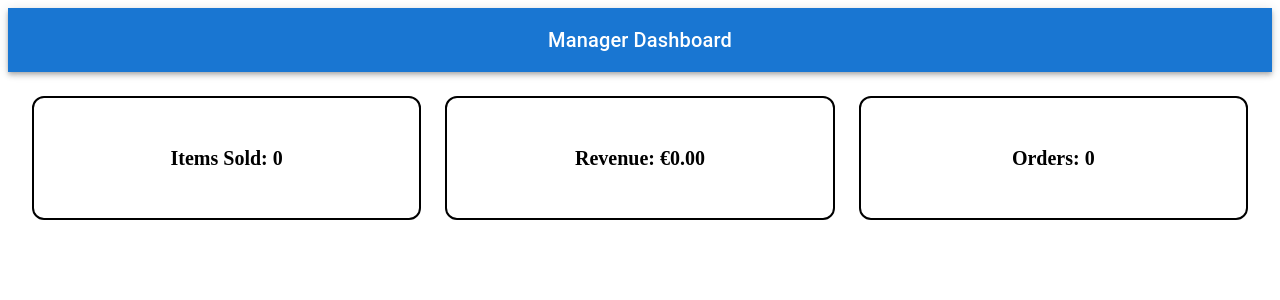
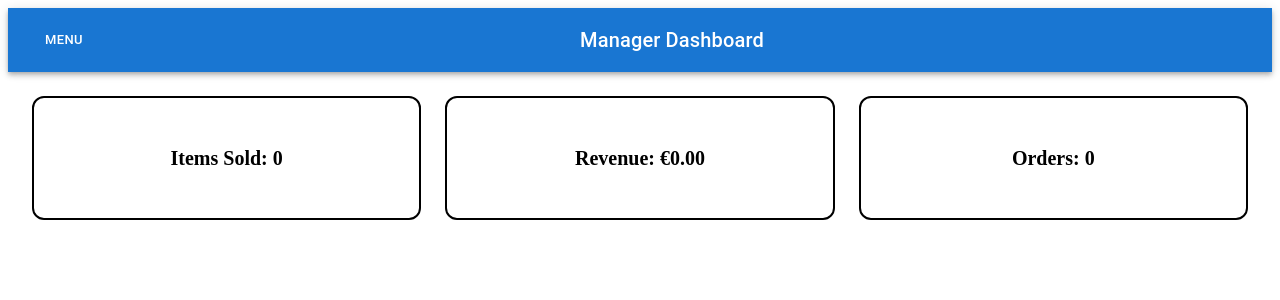
Before and after one commit to Alexchiper1/Rich-web-Mcdonald-s-App, a Next.js app: page /manager in a window 1280 px wide. Shown: the top 300 px of the page. Built offline with nearby package versions, Linux system fonts and the light colour scheme; no server answers; the database is empty.

Commit message:
Changed link colors and design a Bit, Added shortcut to manager dashboard in dashboard(menu page)

```diff
--- a/src/app/checkout/page.js
+++ b/src/app/checkout/page.js
@@ -70,7 +70,7 @@ export default function CartPage() {
       <AppBar position="static">
         <Toolbar>
 
-          <Link href="/dashboard">
+          <Link href="/dashboard" style={{color: "white", textDecoration: "none"}}>
             <Box sx={{ display: 'flex', alignItems: 'center' }}>
               <Button color="inherit" size="small">MENU</Button>
             </Box>
--- a/src/app/manager/page.js
+++ b/src/app/manager/page.js
@@ -6,6 +6,7 @@ import Toolbar from '@mui/material/Toolbar';
 import Box from '@mui/material/Box';
 import Typography from '@mui/material/Typography';
 import Button from '@mui/material/Button';
+import Link from 'next/link';
 
 export default function ManagerPage() {
 
@@ -29,6 +30,13 @@ export default function ManagerPage() {
 
       <AppBar position="static">
         <Toolbar>
+
+          <Link href="/dashboard" style={{color: "white", textDecoration: "none"}}>
+            <Box sx={{ display: 'flex', alignItems: 'center' }}>
+              <Button color="inherit" size="small">Menu</Button>
+            </Box>
+          </Link>
+
           <Typography variant="h6" sx={{ flexGrow: 1, textAlign: 'center' }}>
             Manager Dashboard
           </Typography>
```
Also changed, not shown: src/app/dashboard/page.js (+6 -4 lines).
